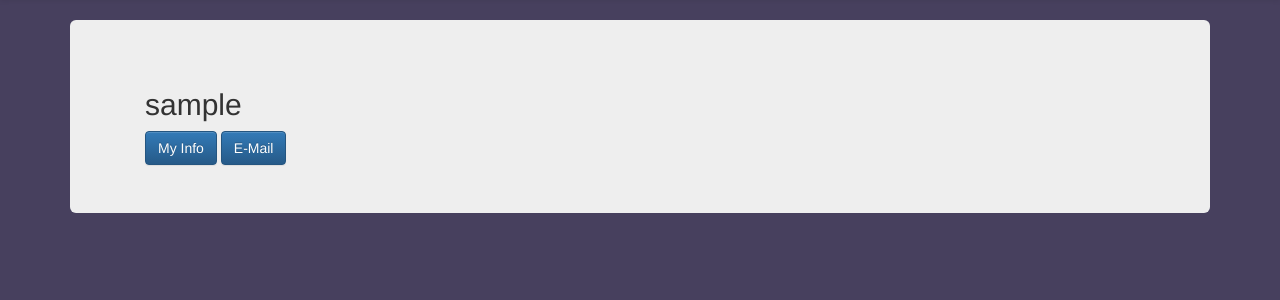
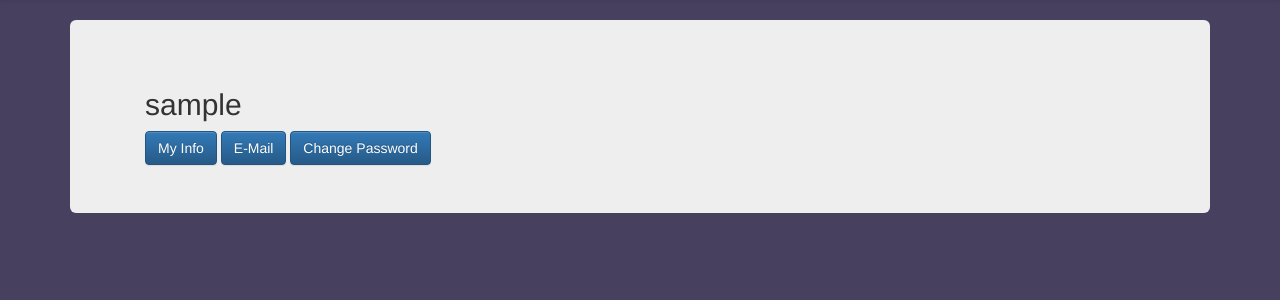
Before and after one commit to project-musashi/GTR, a Django app: template GTR/templates/users/user_detail.html in a window 1280 px wide. Shown: the part 71-371 px from the top of the page. Run offline with Django 3.2, Linux system fonts and the light colour scheme; the template is opened without the code that fills it: values that come from a table or form of the project are taken from there, others are empty; the visitor is signed in with stand-in values (Sample User, id 1); data comes from the database, SQL or seed files in the repository; parts of the project's set-up code (start-up, migrations or seed data) failed here and were passed over; some libraries are stand-ins or nearby versions.

Commit message:
add function to change/reset password

```diff
--- a/GTR/templates/users/user_detail.html
+++ b/GTR/templates/users/user_detail.html
@@ -20,6 +20,7 @@
   <div class="col-sm-12 ">
     <a class="btn btn-primary" href="{% url 'users:update' %}">My Info</a>
     <a class="btn btn-primary" href="{% url 'account_email' %}">E-Mail</a>
+    <a class="btn btn-primary" href="{% url 'account_change_password' %}">Change Password</a>
     <!-- Your Stuff: Custom user template urls -->
   </div>
 
```
Also changed, not shown: GTR/forum/migrations/0006_auto_20150528_0459.py (added).
